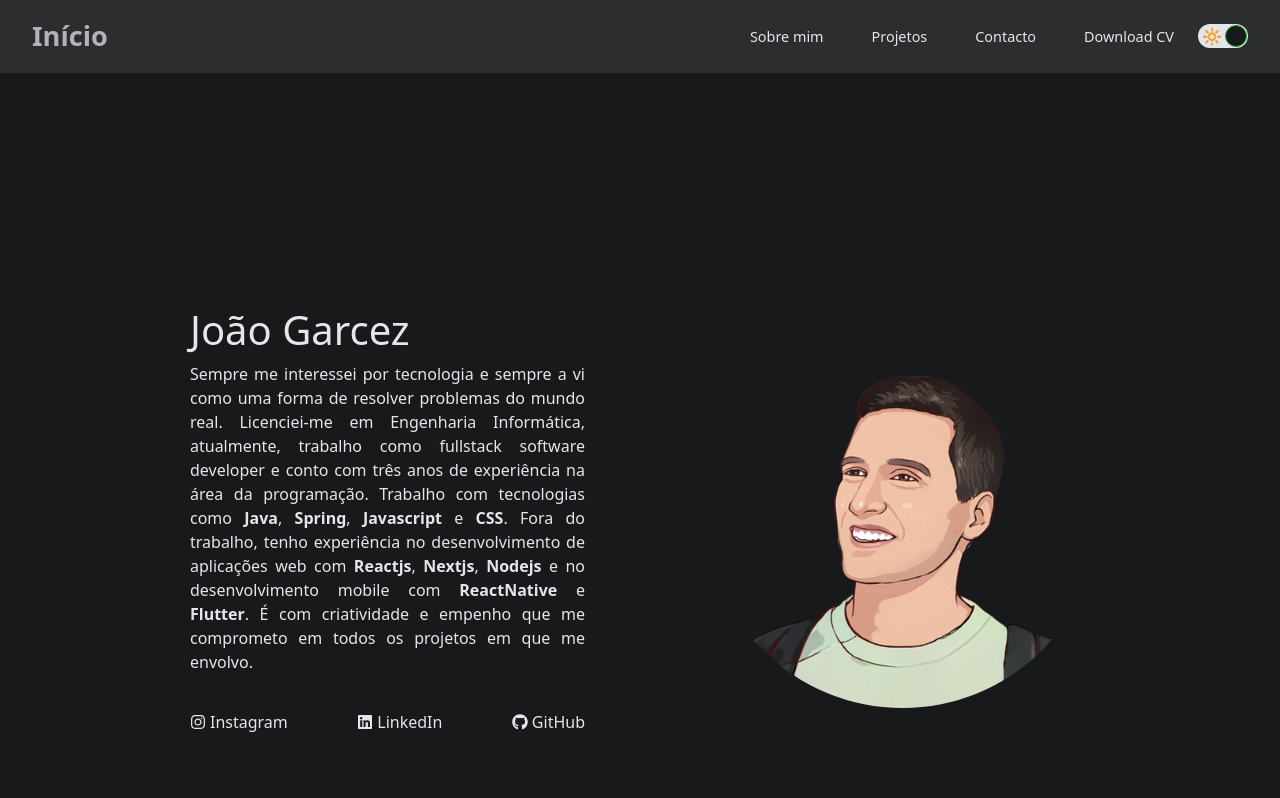
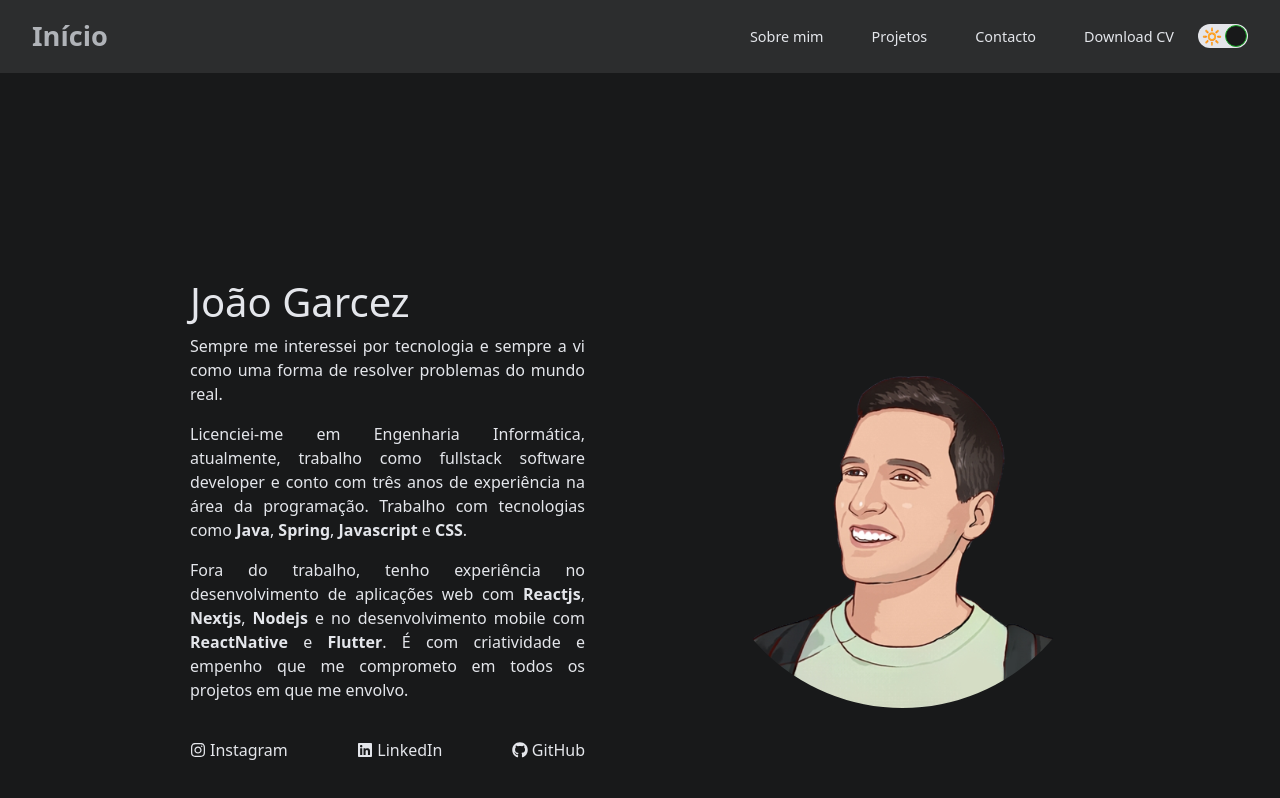
Before and after one commit to jcagz96/portfolio, a Next.js app: page / in a window 1280 px wide. Built offline with nearby package versions, Linux system fonts and the light colour scheme.

Commit message:
updated CV and about me page

```diff
--- a/src/pages/aboutme/index.tsx
+++ b/src/pages/aboutme/index.tsx
@@ -12,7 +12,10 @@ const AboutMe: NextPage = () => {
 
         <AboutMeContainer>
           <h1>João<span> Garcez</span></h1>
-          <p>Sempre me interessei por tecnologia e sempre a vi como uma forma de resolver problemas do mundo real. Licenciei-me em Engenharia Informática, atualmente, trabalho como fullstack software developer e conto com três anos de experiência na área da programação. Trabalho com tecnologias como <b>Java</b>, <b>Spring</b>, <b>Javascript</b> e <b>CSS</b>. Fora do trabalho, tenho experiência no desenvolvimento de aplicações web com <b>Reactjs</b>, <b>Nextjs</b>, <b>Nodejs</b> e no desenvolvimento mobile com <b>ReactNative</b> e <b>Flutter</b>. É com criatividade e empenho que me comprometo em todos os projetos em que me envolvo. </p>
+          <p>Sempre me interessei por tecnologia e sempre a vi como uma forma de resolver problemas do mundo real.</p>
+          <p>Licenciei-me em Engenharia Informática, atualmente, trabalho como fullstack software developer e conto com três anos de experiência na área da programação. Trabalho com tecnologias como <b>Java</b>, <b>Spring</b>, <b>Javascript</b> e <b>CSS</b>.</p>
+          <p>Fora do trabalho, tenho experiência no desenvolvimento de aplicações web com <b>Reactjs</b>, <b>Nextjs</b>, <b>Nodejs</b> e no desenvolvimento mobile com <b>ReactNative</b> e <b>Flutter</b>.
+            É com criatividade e empenho que me comprometo em todos os projetos em que me envolvo. </p>
           <div>
             {/*
             <Link href="https://www.facebook.com/joao.garcez.12/">
```
Also changed, not shown: 1 other file (tests, documents, lock files or other folders).
